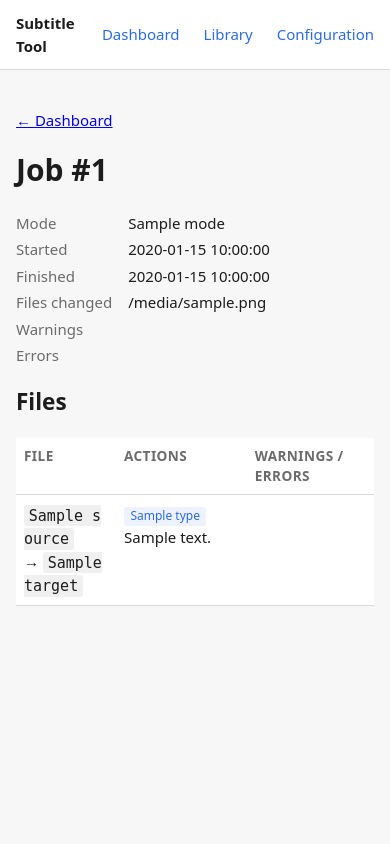
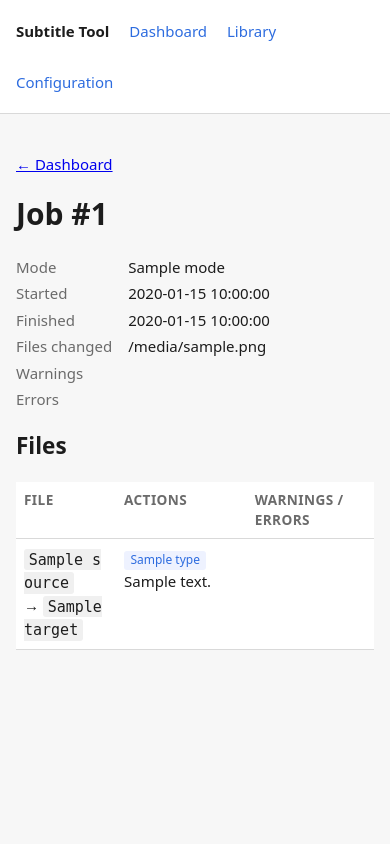
Before and after one commit to jjgroenendijk/subtitle-tool, a Python web app: template src/subtitle_tool/web/templates/job_detail.html in a window 390 px wide. Run offline with Jinja, Linux system fonts and the light colour scheme; the template is opened without the code that fills it: most values are stand-ins (such as "Sample title", 1, 10 or a date in 2020).

Commit message:
feat(web): move primary navigation to sticky left rail (#29)
Context: The top navigation header scrolled out of view on long
dashboard, job detail, and configuration pages (issue #18), leaving
the menu unreachable without scrolling back up.

Change: Wrap the header and main content in a flex layout. On
desktop the navigation becomes a left-side rail whose nav block is
position: sticky, so links stay visible while content scrolls. Below
a 640px breakpoint the rail collapses to a sticky top bar with
horizontally wrapped links so it remains usable on narrow screens.
Document the left-side, sticky/responsive behavior in the functional
and technical requirements.

Rationale: A sticky sidebar keeps navigation persistently reachable
without JavaScript, matching the tool's server-rendered, small-
footprint approach. Collapsing to a top bar on mobile avoids a rail
consuming scarce horizontal space.

Impact/Risk: Visual layout change only; existing links and routes
are unchanged. No behavior or API changes.

Tests: uv run pytest tests/test_web.py; uv run ruff check; uv run ruff format --check

Co-authored-by: Claude <noreply@anthropic.com>

```diff
--- a/src/subtitle_tool/web/static/style.css
+++ b/src/subtitle_tool/web/static/style.css
@@ -18,24 +18,48 @@ body {
   background: var(--bg);
 }
 
-header {
+.layout { display: flex; align-items: flex-start; min-height: 100vh; }
+
+.sidebar {
+  flex: 0 0 14rem;
   background: var(--card);
-  border-bottom: 1px solid var(--border);
+  border-right: 1px solid var(--border);
+  align-self: stretch;
 }
 
 nav {
+  position: sticky;
+  top: 0;
   display: flex;
-  gap: 1.5rem;
-  align-items: center;
-  max-width: 960px;
-  margin: 0 auto;
-  padding: 0.75rem 1rem;
+  flex-direction: column;
+  gap: 0.75rem;
+  padding: 1rem;
 }
 
-nav a { text-decoration: none; color: var(--accent); }
-nav .brand { font-weight: 600; color: var(--fg); }
+nav a { text-decoration: none; color: var(--accent); padding: 0.25rem 0; }
+nav .brand { font-weight: 600; color: var(--fg); margin-bottom: 0.5rem; }
 
-main { max-width: 960px; margin: 0 auto; padding: 1.5rem 1rem; }
+main { flex: 1 1 auto; min-width: 0; max-width: 960px; margin: 0 auto; padding: 1.5rem 1rem; }
+
+@media (max-width: 640px) {
+  .layout { flex-direction: column; align-items: stretch; }
+  .sidebar {
+    flex: 0 0 auto;
+    border-right: none;
+    border-bottom: 1px solid var(--border);
+    position: sticky;
+    top: 0;
+    z-index: 10;
+  }
+  nav {
+    position: static;
+    flex-direction: row;
+    flex-wrap: wrap;
+    align-items: center;
+    gap: 1.25rem;
+  }
+  nav .brand { margin-bottom: 0; }
+}
 
 h1 { margin-top: 0; }
 
--- a/src/subtitle_tool/web/templates/base.html
+++ b/src/subtitle_tool/web/templates/base.html
@@ -7,7 +7,8 @@
   <link rel="stylesheet" href="/static/style.css">
 </head>
 <body data-page="{% block page %}{% endblock %}"{% block body_attrs %}{% endblock %}>
-  <header>
+  <div class="layout">
+    <header class="sidebar">
       <nav>
         <a href="/" class="brand">Subtitle Tool</a>
         <a href="/">Dashboard</a>
@@ -18,6 +19,7 @@
     <main>
       {% block content %}{% endblock %}
     </main>
+  </div>
   <script src="/static/app.js" defer></script>
 </body>
 </html>
```
Also changed, not shown: docs/functional-requirements.md (+1 -0 lines), docs/technical-requirements.md (+1 -0 lines). Lines whose indentation alone changed are shown as unchanged.
